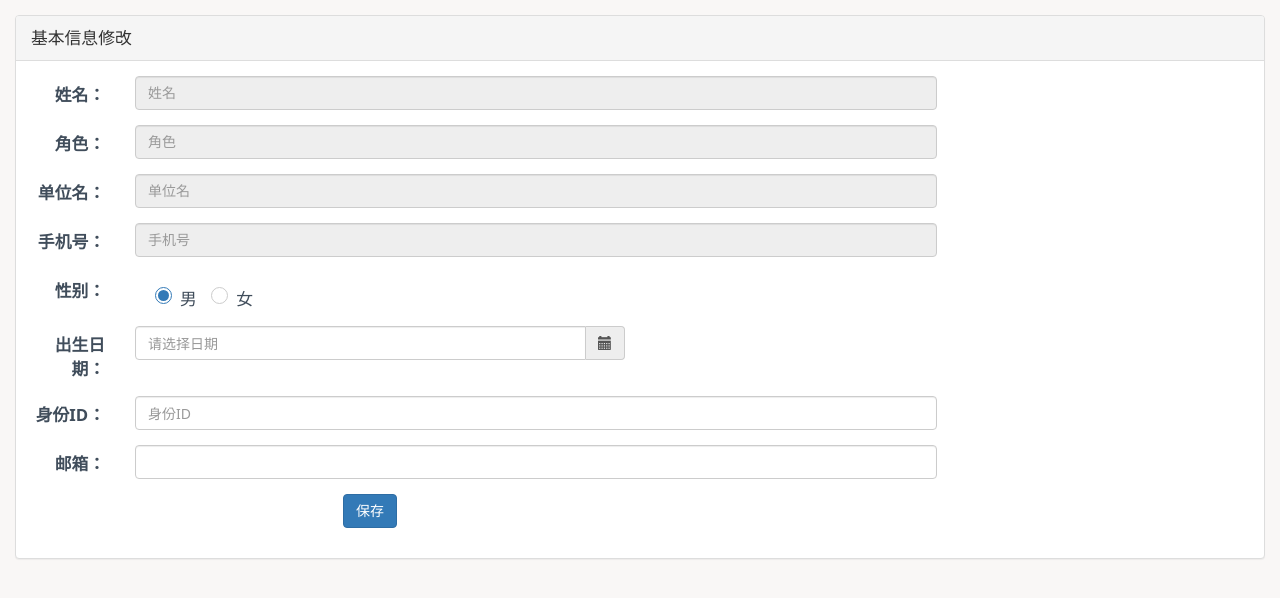
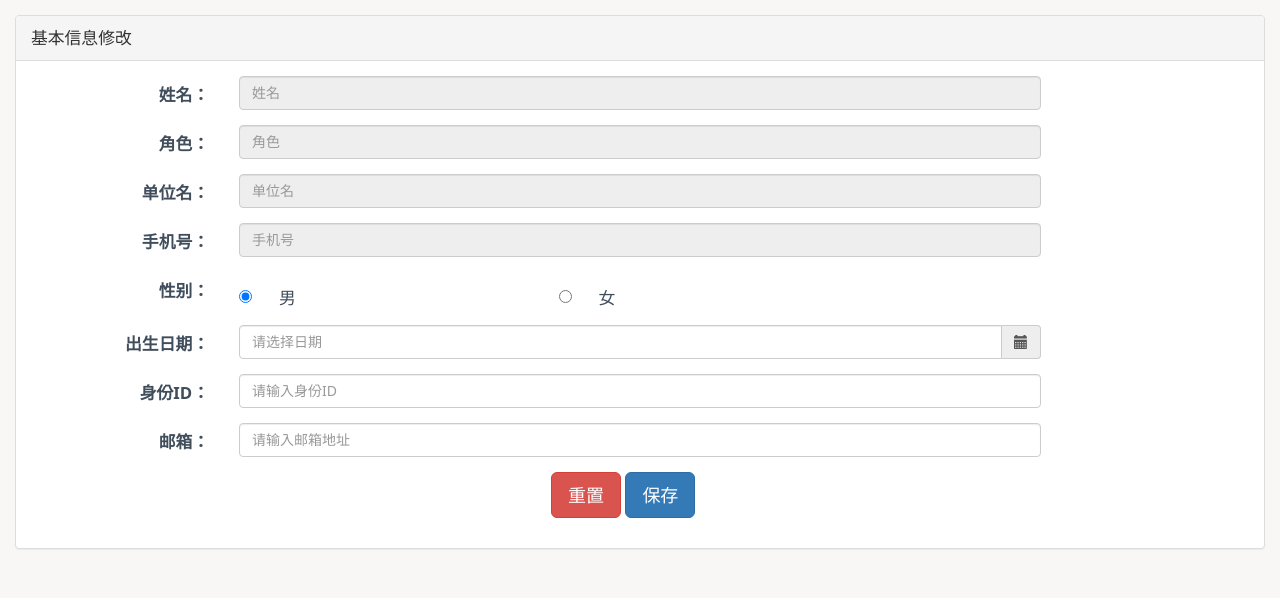
Before and after one commit to binbinles/questionnaire-web, a plain HTML site: page personInformationChanges.html in a window 1280 px wide. Drawn offline with nearby package versions, Linux system fonts and the light colour scheme.

Commit message:
个人信息管理修改-未完

```diff
--- a/personInformationChanges.html
+++ b/personInformationChanges.html
@@ -6,118 +6,110 @@
     <meta name="renderer" content="webkit">
     <meta http-equiv="X-UA-Compatible" content="IE=edge,chrome=1">
     <meta name="viewport" content="width=device-width, initial-scale=1, maximum-scale=1">
-    <link rel="shortcut icon" href="favicon.ico">
-    <!--<link rel="stylesheet" href="http://apps.bdimg.com/libs/bootstrap/3.3.4/css/bootstrap.min.css"/>-->
+    <!--<link rel="shortcut icon" href="favicon.ico">-->
     <link rel="stylesheet" href="css/bootstrap.min.css">
+    <link href="css/animate.css" rel="stylesheet">
     <link href="css/font-awesome.css" rel="stylesheet">
     <link rel="stylesheet" href="css/plugins/vaildate/formValidation.css"/>
     <link rel="stylesheet" type="text/css" href="css/plugins/vaildate/default.css">
-    <link rel="stylesheet" href="css/plugins/vaildate/bootstrap-datetimepicker.min.css">
-    <link rel="stylesheet" href="css/plugins/vaildate/awesome-bootstrap-checkbox.css">
-
-    <link href="css/animate.css" rel="stylesheet">
+    <!--<link rel="stylesheet" href="css/plugins/vaildate/awesome-bootstrap-checkbox.css">-->
+    <link rel="stylesheet" href="bower_components/layui-master/build/css/layui.css">
 
 </head>
 <body>
 
 <div class="col-*-12">
-    <div class="panel-body" style="padding-bottom: 0px">
+    <div class="panel-body">
         <div class="panel panel-default">
             <div class="panel-heading">基本信息修改</div>
             <div class="panel-body">
-                <form class="form-horizontal m-t" id="signupForm">
+                <form id="" class="form-horizontal m-t">
                     <div class="form-group">
-                        <label class="col-sm-1 control-label" >姓名：</label>
-                        <div class="col-sm-8">
-                            <input id="user_real_name" name="user_real_name" type="text" class="form-control" placeholder="姓名" disabled>
+                        <label class="col-md-2 control-label">姓名：</label>
+                        <div class="col-md-8">
+                            <input id="user_real_name" name="user_real_name" type="text" class="form-control"
+                                   placeholder="姓名" disabled>
                         </div>
                     </div>
                     <div class="form-group">
-                        <label class="col-sm-1 control-label" >角色：</label>
-                        <div class="col-sm-8">
-                            <input id="role" name="role"  type="text" class="form-control" placeholder="角色" disabled>
+                        <label class="col-md-2 control-label">角色：</label>
+                        <div class="col-md-8">
+                            <input id="role" name="role" type="text" class="form-control" placeholder="角色" disabled>
                         </div>
                     </div>
                     <div class="form-group">
-                        <label class="col-sm-1 control-label" >单位名：</label>
-                        <div class="col-sm-8">
-                            <input id="unit" name="unit"  type="text" class="form-control" placeholder="单位名" disabled>
+                        <label class="col-md-2 control-label">单位名：</label>
+                        <div class="col-md-8">
+                            <input id="unit" name="unit" type="text" class="form-control" placeholder="单位名" disabled>
                         </div>
                     </div>
                     <div class="form-group">
-                        <label class="col-sm-1 control-label" >手机号：</label>
-                        <div class="col-sm-8">
-                            <input id="user_tel" name="user_tel"  type="text" class="form-control" placeholder="手机号" disabled>
+                        <label class="col-md-2 control-label">手机号：</label>
+                        <div class="col-md-8">
+                            <input id="user_tel" name="user_tel" type="text" class="form-control" placeholder="手机号"
+                                   disabled>
                         </div>
                     </div>
 
                     <div class="form-group">
-                        <label class="col-sm-1 control-label">性别：</label>
-                        <div class="col-lg-5">
-                            <div class="radio radio-primary" id="user_sex" >
-                                <div class="radio radio-inline">
-                                    <input type="radio" name="user_sex" id="radio1" value="option1" checked>
-                                    <label for="radio1">
-                                        男
-                                    </label>
-
+                        <label class="col-md-2 control-label">性别：</label>
+                        <div class="row">
+                            <div class="radio radio-primary" id="user_sex">
+                                <div class="col-sm-3">
+                                    <div class="radio radio-inline">
+                                        <input id="radio1" type="radio" name="user_sex" value="option1" checked>
+                                        <label for="radio1"> 男 </label>
+                                    </div>
                                 </div>
-                                <div class="radio radio-inline">
-
-                                    <input type="radio" name="user_sex" id="radio2" value="option2">
-                                    <label for="radio2">
-                                        女
-                                    </label>
+                                <div class="col-sm-3">
+                                    <div class="radio radio-inline">
+                                        <input id="radio2" type="radio" name="user_sex" value="option2">
+                                        <label for="radio2">女 </label>
+                                    </div>
                                 </div>
-
-                            </div>
-
-                        </div>
-                    </div>
-                    <div class="form-group">
-                        <label class="col-sm-1 control-label">
-                            出生日期：</label>
-                        <div class="col-lg-5">
-                            <div class="input-group date" id="datetimePicker" >
-                                <input type="text" class="form-control" name="datetimePicker"  value="" placeholder="请选择日期" />
-                                <span class="input-group-addon"><span class="glyphicon glyphicon-calendar"></span></span>
                             </div>
                         </div>
                     </div>
                     <div class="form-group">
-                        <label class="col-sm-1 control-label" >身份ID：</label>
-                        <div class="col-sm-8">
-                            <input id="user_Id" name="user_Id"  type="text" class="form-control" placeholder="身份ID" >
+                        <label class="col-md-2 control-label">出生日期：</label>
+                        <div class="col-md-8">
+                            <div class="input-group date" id="datetimePicker">
+                                <input type="text" class="form-control" name="datetimePicker" placeholder="请选择日期"/>
+                                <span class="input-group-addon">
+                                    <span class="glyphicon glyphicon-calendar"></span></span>
+                            </div>
                         </div>
                     </div>
                     <div class="form-group">
-                        <label class="col-sm-1 control-label" >邮箱：</label>
-                        <div class="col-sm-8">
-                            <input id="mail_address"  class="form-control" name="mail_address" >
+                        <label class="col-md-2 control-label">身份ID：</label>
+                        <div class="col-md-8">
+                            <input id="user_Id" name="user_Id" type="text" class="form-control" placeholder="请输入身份ID">
+                        </div>
+                    </div>
+                    <div class="form-group">
+                        <label class="col-md-2 control-label">邮箱：</label>
+                        <div class="col-md-8">
+                            <input id="mail_address" class="form-control" name="mail_address" placeholder="请输入邮箱地址">
                         </div>
                     </div>
 
                     <div class="form-group">
-                        <div class="col-sm-4 col-sm-offset-3">
-                            <button class="btn btn-primary" type="submit">保存</button>
-                            <!--<button class="btn btn-primary" type="submit">保存</button>-->
+                        <div class="col-md-offset-5 col-md-4">
+                            <button class="btn btn-danger btn-lg" type="reset">重置</button>
+                            <button class="btn btn-primary btn-lg" type="submit">保存</button>
                         </div>
                     </div>
                 </form>
-
-
-
             </div>
         </div>
     </div>
 
 
 </div>
-<script src="http://apps.bdimg.com/libs/jquery/2.1.4/jquery.min.js"></script>
-<script src="http://apps.bdimg.com/libs/bootstrap/3.3.4/js/bootstrap.min.js"></script>
+<script src="/js/jquery.min.js"></script>
+<script src="/js/bootstrap.min.js"></script>
 
 <script src="js/plugins/validate/jquery.validate.min.js"></script>
-
 <script src="js/plugins/validate/messages_zh.min.js"></script>
 
 <script src="js/plugins/validate/form-validate-demo.js"></script>
@@ -129,15 +121,12 @@
 <script type="text/javascript" src="js/plugins/validate/bootstrap-datetimepicker.min.js"></script>
 
 
-
 <script>
-    $(document).ready(function() {
+    $(document).ready(function () {
 
 //        bootstrap-datetimepicker格式修改
         $('#datetimePicker').datetimepicker({
             format: 'YYYY-MM-DD'
-
-
         });
         $('#signupForm').formValidation({
             message: '日期不能为空',
@@ -148,21 +137,12 @@
                 datetimePicker: {
                     validators: {
                         notEmpty: {
-                            message: icon+'请输入有效的日期'
+                            message: icon + '请输入有效的日期'
                         }
                     }
                 }
             }
         });
-
-//        $('#datetimePicker')
-//            .on('dp.change dp.show', function(e) {
-//                // Validate the date when user change it
-//                $('#signupForm').data('formValidation').revalidateField('#datetimePicker');
-//                // You also can call it as following:
-//                // $('#defaultForm').formValidation('revalidateField', 'datetimePicker');
-//            });
-
     });
 </script>
 </body>
```
